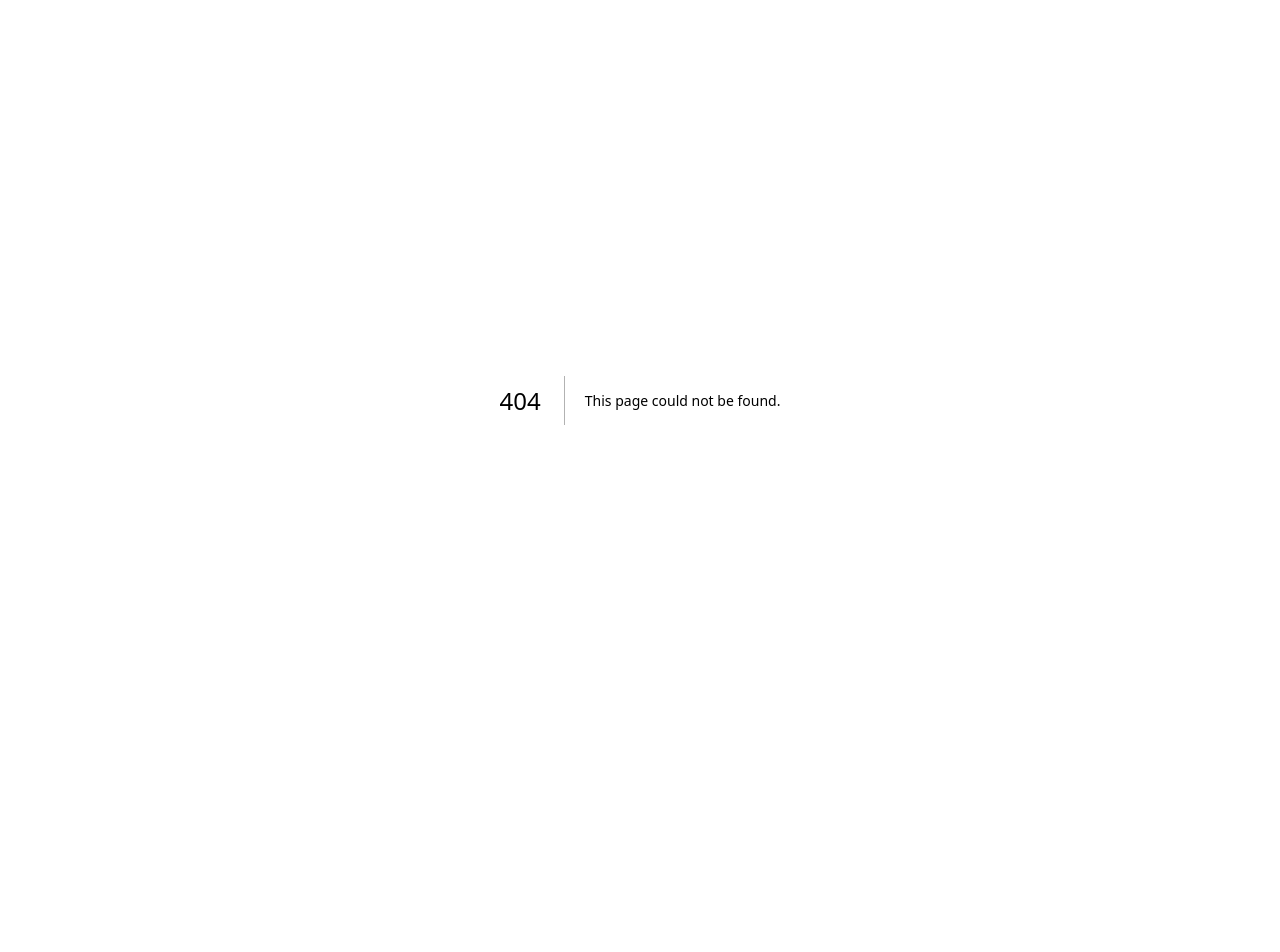
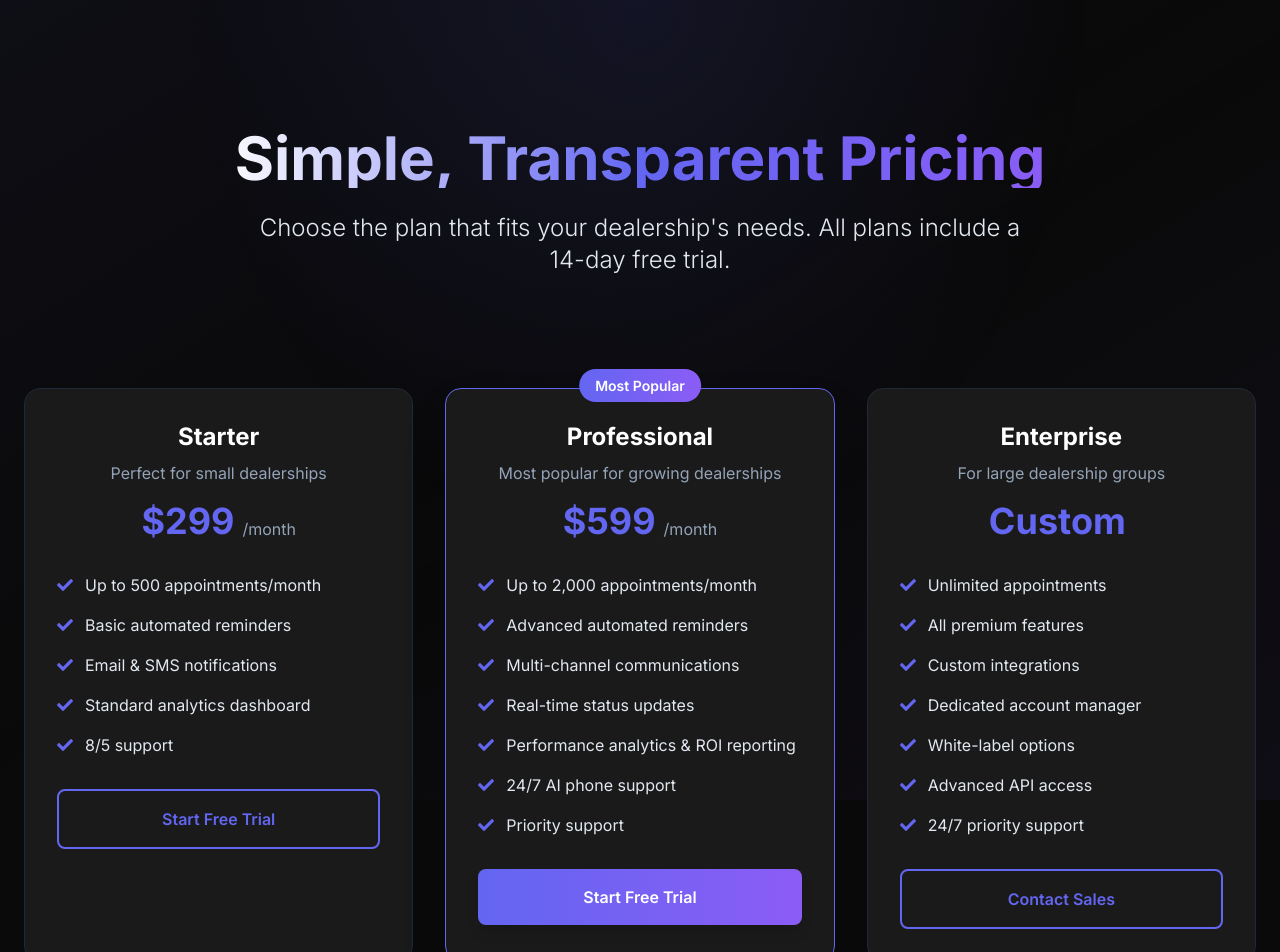
Before and after one commit to paulodo55/serviceflow-ai, a Next.js app: page /pricing in a window 1280 px wide. Before the commit this address had no page. Shown: the top 952 px of the page. Before the commit the page ends 800 px from the top, so only its background shows below. Built offline with nearby package versions, Linux system fonts and the light colour scheme.

Commit message:
Add pricing page to complete Podium-inspired website structure with all Vervid branding maintained

```diff
--- /dev/null
+++ b/app/pricing/page.tsx
@@ -0,0 +1,164 @@
+'use client';
+
+import { motion } from 'framer-motion';
+import { FaCheck } from 'react-icons/fa';
+
+export default function PricingPage() {
+  const plans = [
+    {
+      name: "Starter",
+      price: "$299",
+      period: "/month",
+      description: "Perfect for small dealerships",
+      features: [
+        "Up to 500 appointments/month",
+        "Basic automated reminders",
+        "Email & SMS notifications",
+        "Standard analytics dashboard",
+        "8/5 support"
+      ]
+    },
+    {
+      name: "Professional",
+      price: "$599",
+      period: "/month",
+      description: "Most popular for growing dealerships",
+      popular: true,
+      features: [
+        "Up to 2,000 appointments/month",
+        "Advanced automated reminders",
+        "Multi-channel communications",
+        "Real-time status updates",
+        "Performance analytics & ROI reporting",
+        "24/7 AI phone support",
+        "Priority support"
+      ]
+    },
+    {
+      name: "Enterprise",
+      price: "Custom",
+      period: "",
+      description: "For large dealership groups",
+      features: [
+        "Unlimited appointments",
+        "All premium features",
+        "Custom integrations",
+        "Dedicated account manager",
+        "White-label options",
+        "Advanced API access",
+        "24/7 priority support"
+      ]
+    }
+  ];
+
+  return (
+    <div className="min-h-screen bg-dark relative overflow-hidden">
+      {/* Full-screen background effects */}
+      <div className="fixed inset-0 bg-gradient-to-br from-primary/5 via-transparent to-secondary/5 pointer-events-none"></div>
+      <div className="fixed inset-0 bg-[radial-gradient(ellipse_at_top,_var(--tw-gradient-stops))] from-primary/10 via-transparent to-transparent pointer-events-none"></div>
+
+      {/* Header */}
+      <div className="relative pt-32 pb-16 z-10">
+        <div className="max-w-4xl mx-auto px-6 text-center">
+          <motion.div
+            initial={{ opacity: 0, y: 30 }}
+            animate={{ opacity: 1, y: 0 }}
+            transition={{ duration: 0.8 }}
+          >
+            <h1 className="text-5xl md:text-6xl font-bold bg-gradient-to-r from-white via-primary to-secondary bg-clip-text text-transparent mb-6 leading-tight">
+              Simple, Transparent Pricing
+            </h1>
+            <p className="text-xl md:text-2xl text-neutral-200 max-w-3xl mx-auto leading-relaxed font-light mb-12">
+              Choose the plan that fits your dealership's needs. All plans include a 14-day free trial.
+            </p>
+          </motion.div>
+        </div>
+      </div>
+
+      {/* Pricing Cards */}
+      <div className="relative max-w-7xl mx-auto px-6 pb-24 z-10">
+        <div className="grid grid-cols-1 md:grid-cols-3 gap-8">
+          {plans.map((plan, index) => (
+            <motion.div
+              key={plan.name}
+              initial={{ opacity: 0, y: 50 }}
+              animate={{ opacity: 1, y: 0 }}
+              transition={{ duration: 0.6, delay: index * 0.1 }}
+              className={`relative bg-darkCard p-8 rounded-2xl border transition-all duration-300 ${
+                plan.popular
+                  ? 'border-primary shadow-2xl scale-105'
+                  : 'border-neutral-800 hover:border-primary/40'
+              }`}
+            >
+              {plan.popular && (
+                <div className="absolute -top-4 left-1/2 transform -translate-x-1/2">
+                  <span className="bg-gradient-to-r from-primary to-secondary text-white px-4 py-2 rounded-full text-sm font-semibold">
+                    Most Popular
+                  </span>
+                </div>
+              )}
+
+              <div className="text-center mb-8">
+                <h3 className="text-2xl font-bold text-white mb-2">{plan.name}</h3>
+                <p className="text-neutral-400 mb-4">{plan.description}</p>
+                <div className="flex items-end justify-center">
+                  <span className="text-4xl font-bold text-primary">{plan.price}</span>
+                  <span className="text-neutral-400 ml-2">{plan.period}</span>
+                </div>
+              </div>
+
+              <ul className="space-y-4 mb-8">
+                {plan.features.map((feature, featureIndex) => (
+                  <li key={featureIndex} className="flex items-center gap-3">
+                    <FaCheck className="text-primary flex-shrink-0" />
+                    <span className="text-neutral-200">{feature}</span>
+                  </li>
+                ))}
+              </ul>
+
+              <motion.button
+                whileHover={{ scale: 1.02 }}
+                whileTap={{ scale: 0.98 }}
+                className={`w-full py-4 rounded-lg font-semibold transition-all duration-300 ${
+                  plan.popular
+                    ? 'bg-gradient-to-r from-primary to-secondary text-white shadow-lg hover:shadow-xl'
+                    : 'bg-transparent text-primary border-2 border-primary hover:bg-primary hover:text-white'
+                }`}
+              >
+                {plan.name === 'Enterprise' ? 'Contact Sales' : 'Start Free Trial'}
+              </motion.button>
+            </motion.div>
+          ))}
+        </div>
+
+        {/* FAQ Section */}
+        <motion.div
+          initial={{ opacity: 0, y: 30 }}
+          animate={{ opacity: 1, y: 0 }}
+          transition={{ duration: 0.8, delay: 0.4 }}
+          className="mt-24 text-center"
+        >
+          <h2 className="text-3xl md:text-4xl font-bold text-white mb-12">Frequently Asked Questions</h2>
+          <div className="grid grid-cols-1 md:grid-cols-2 gap-8 text-left">
+            <div className="bg-darkCard p-6 rounded-xl border border-neutral-800">
+              <h3 className="text-xl font-semibold text-white mb-3">Is there a setup fee?</h3>
+              <p className="text-neutral-200">No setup fees. We'll help you get started with onboarding and training at no extra cost.</p>
+            </div>
+            <div className="bg-darkCard p-6 rounded-xl border border-neutral-800">
+              <h3 className="text-xl font-semibold text-white mb-3">Can I change plans anytime?</h3>
+              <p className="text-neutral-200">Yes, you can upgrade or downgrade your plan at any time. Changes take effect on your next billing cycle.</p>
+            </div>
+            <div className="bg-darkCard p-6 rounded-xl border border-neutral-800">
+              <h3 className="text-xl font-semibold text-white mb-3">What integrations are available?</h3>
+              <p className="text-neutral-200">We integrate with most major DMS systems, CRM platforms, and communication tools. Custom integrations available for Enterprise plans.</p>
+            </div>
+            <div className="bg-darkCard p-6 rounded-xl border border-neutral-800">
+              <h3 className="text-xl font-semibold text-white mb-3">Is my data secure?</h3>
+              <p className="text-neutral-200">Yes, we use enterprise-grade security with SOC 2 compliance and end-to-end encryption for all data.</p>
+            </div>
+          </div>
+        </motion.div>
+      </div>
+    </div>
+  );
+}
```
